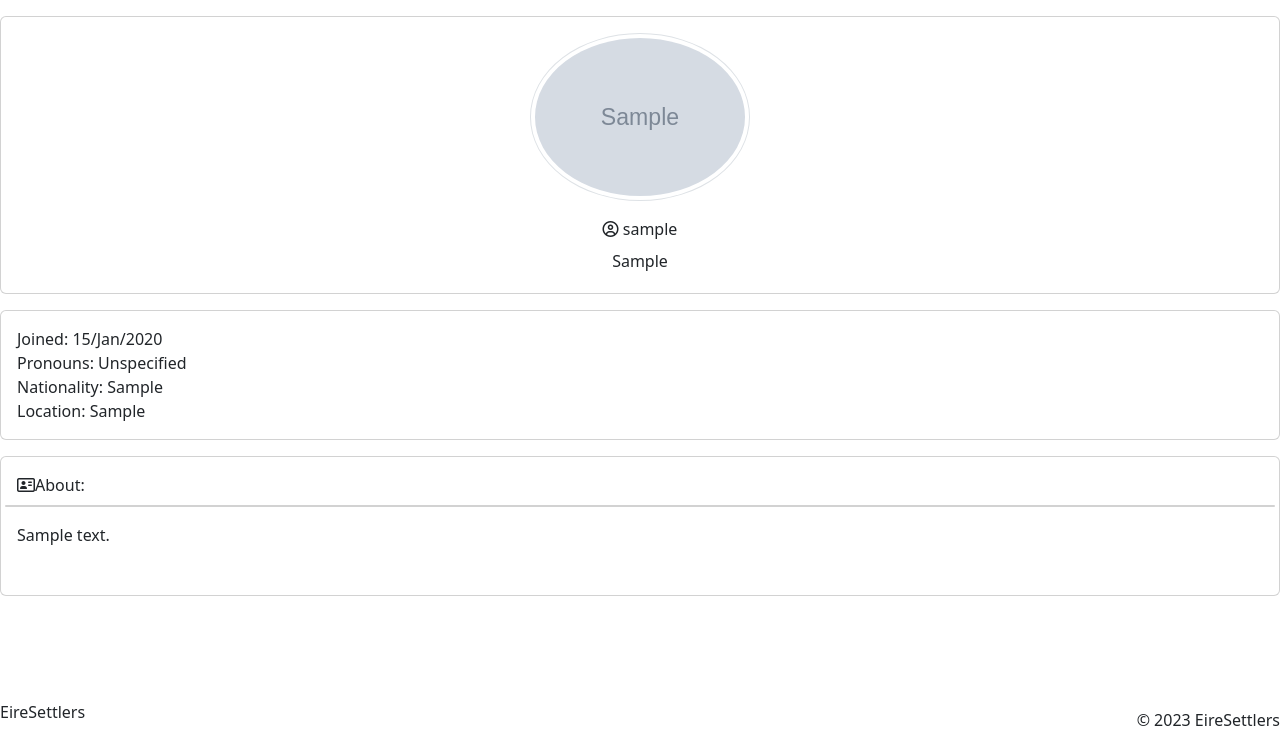
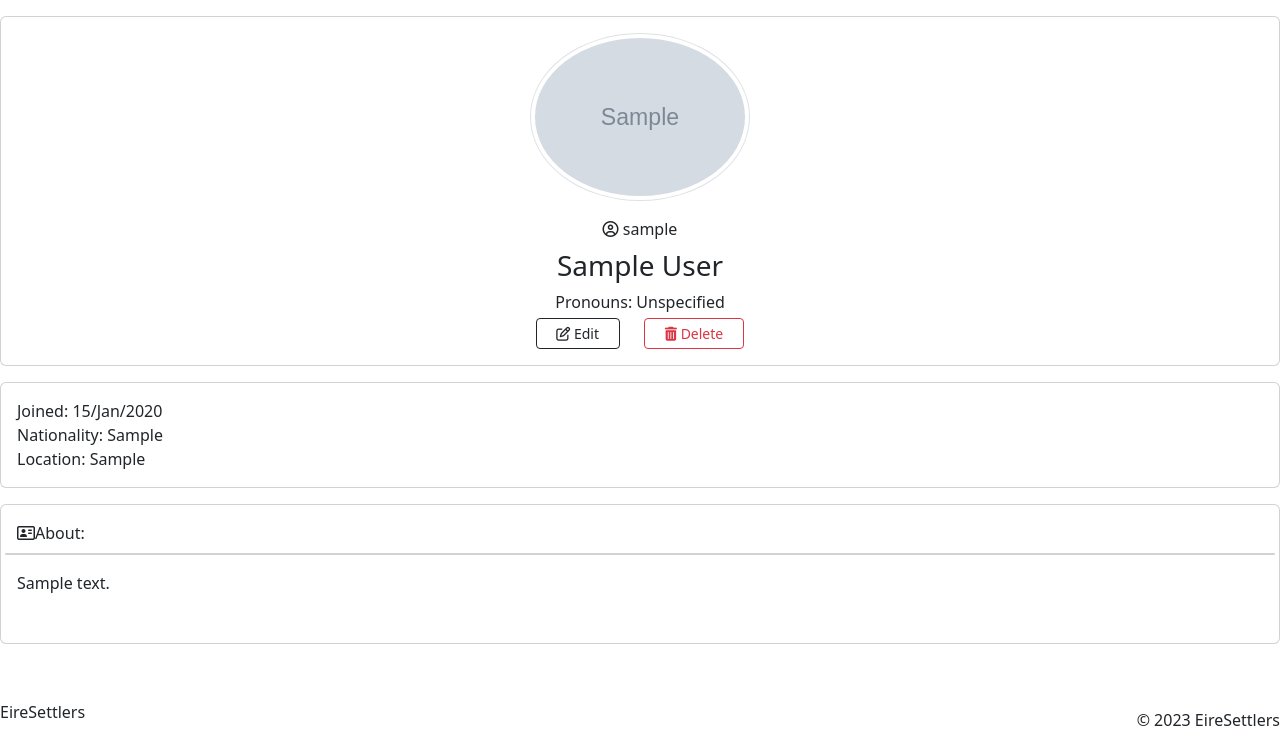
Before and after one commit to tinobragaa/eire-settlers, a Django app: template templates/member_profile.html in a window 1280 px wide. Shown: the part 60-800 px from the top of the page. Run offline with Django 4.2, Linux system fonts and the light colour scheme; the template is opened without the code that fills it: values that come from a table or form of the project are taken from there, others are empty; a user stored in the database is signed in; tables that the repository leaves empty hold one stand-in row (values such as "Sample post"); grey boxes marked "Sample" are stand-in pictures; some libraries are stand-ins or nearby versions.

Commit message:
Add: wired up url for update_profile view

```diff
--- a/hubspace/urls.py
+++ b/hubspace/urls.py
@@ -4,6 +4,7 @@ from django.urls import path
 urlpatterns = [
     path('', views.ArticlesList.as_view(), name='home'),
     path('profile/', views.MemberProfile.as_view(), name="member_profile"),
+    path('update_profile/', views.update_profile, name='update_profile'),
     path('<slug:slug>/', views.ArticleDetail.as_view(), name='article_detail'),
     path(
         'endorse/<slug:slug>',
--- a/templates/member_profile.html
+++ b/templates/member_profile.html
@@ -11,11 +11,12 @@
             <img src="{{ user.profile.user_image_url }}" alt="Profile image" class="card-img-top img-thumbnail img-small" id="profile-image">
             <div class="mt-3">
                 <p class="yellow mb-2"><i class="fa-regular fa-circle-user"></i> {{ user.username }}</p>
-                <p class="m-1">{{ user.profile.location }}</p>
-                {% if request.user.is_authenticated and request.user.username == profile.username %}
+                <h3>{{ user.profile.first_name }} {{ user.profile.last_name }}</h3>
+                <p class="m-1">Pronouns: {{ user.profile.pronouns }}</p>
+                {% if user.is_authenticated and user == profile.user %}
                 <div class="row d-grid gap-2 d-flex justify-content-center flex-nowrap">
-                    <a role="button" class="btn btn-sm btn-outline-dark col-5 me-1 me-lg-3 text-nowrap" href="{% url 'update-profile' %}"><i class="fa-regular fa-pen-to-square"></i>Edit</a>
-                    <a role="button" class="btn btn-sm btn-outline-danger col-6  text-nowrap" href="{% url 'delete-profile' profile.id %}"><i class="fa-solid fa-trash-can"></i>Delete</a>
+                    <a role="button" class="btn btn-sm btn-outline-dark col-5 me-1 me-lg-3 text-nowrap" href="{% url 'update_profile' %}"><i class="fa-regular fa-pen-to-square"></i> Edit</a>
+                    <a role="button" class="btn btn-sm btn-outline-danger col-6  text-nowrap" href="#"><i class="fa-solid fa-trash-can"></i> Delete</a>
                 </div>
                 {% endif %}
             </div>
@@ -26,9 +27,6 @@
     <div class="card-body">
         <div class="row">
             <div>Joined: {{ user.profile.created|date:"d/M/Y" }}</div>
-        </div>
-        <div class="row">
-            <div>Pronouns: {{ user.profile.pronouns }}</div>
         </div>
         <div class="row">
             <div>Nationality: {{ user.profile.nationality }}</div>
```
Also changed, not shown: hubspace/migrations/0007_profile_first_name_profile_last_name.py (added).
